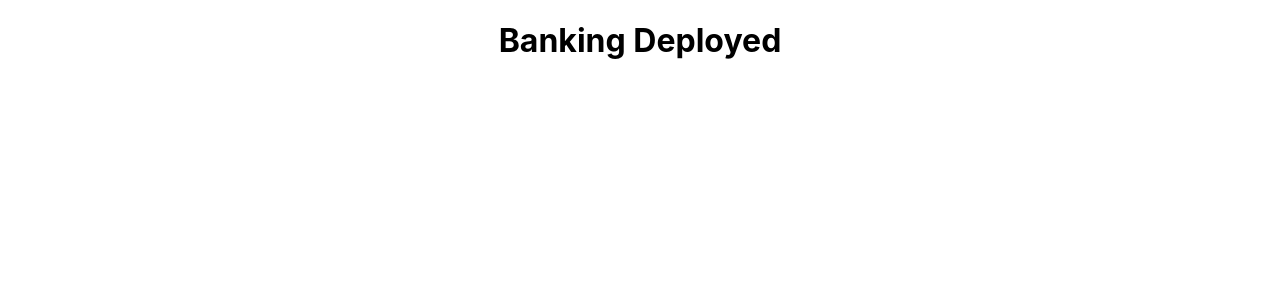
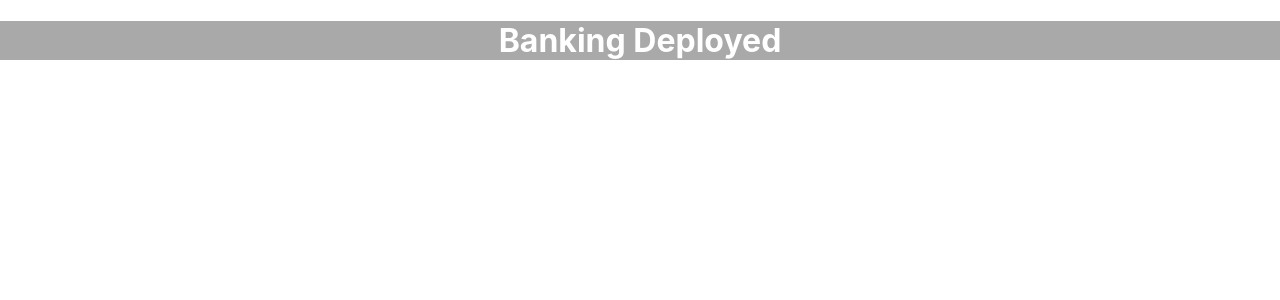
Before and after one commit to CsilvaD99/Vank, a React (Create React App) app in the folder banking/: page / in a window 1280 px wide. Shown: the top 300 px of the page. Built offline with nearby package versions, Linux system fonts and the light colour scheme.

Commit message:
easy on the eyes

```diff
--- a/banking/src/App.css
+++ b/banking/src/App.css
@@ -1,5 +1,7 @@
 .App {
   text-align: center;
+  color: white;
+  background-color: darkgray;
 }
 
 .App-logo {
```
